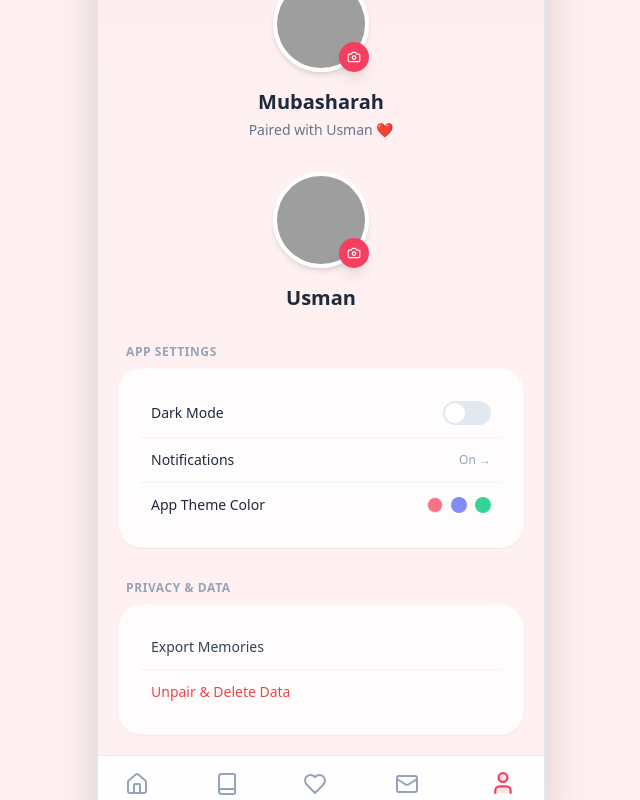
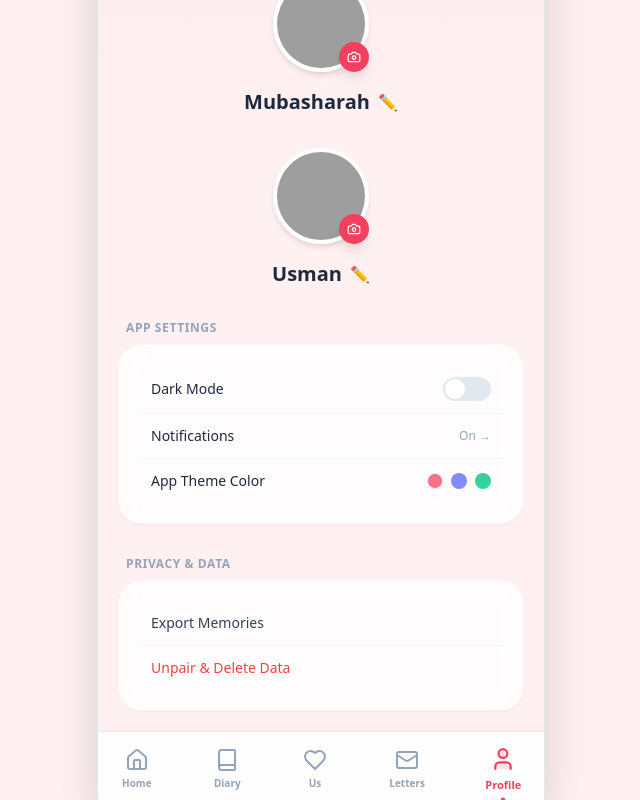
Before and after one commit to mubasharahkafeel/between-us, a React (Vite) app: page / in a window 1280 px wide. Both pictures are taken after a click on the button "Profile". Shown: the part 128-928 px from the top of the page, without its empty margins (319-959 px from the left). Built offline with nearby package versions, Linux system fonts and the light colour scheme; grey boxes are pictures that could not be loaded.

Commit message:
Update App.tsx

```diff
--- a/src/App.tsx
+++ b/src/App.tsx
@@ -522,7 +522,17 @@ const handlePartnerImageUpload = (e) => {
       reader.readAsDataURL(file);
     }
   };
+ const handleNameChange = (person) => {
+    const currentName = person === 'me' ? state.me.name : state.partner.name;
+    const newName = window.prompt('Enter name or nickname:', currentName);
 
+    if (newName && newName.trim()) {
+      dispatch({
+        type: person === 'me' ? 'UPDATE_NAME' : 'UPDATE_PARTNER_NAME',
+        payload: { name: newName.trim() }
+      });
+    }
+  };
   return (
     <div className="space-y-8 pb-24 animate-in fade-in duration-300">
       <h1 className="text-2xl font-bold text-slate-800 dark:text-white pt-2">Settings</h1>
@@ -535,8 +545,17 @@ const handlePartnerImageUpload = (e) => {
           </label>
           <input type="file" id="avatar-upload" className="hidden" accept="image/*" onChange={handleImageUpload} />
         </div>
+        <div className="flex items-center gap-2">
   <h2 className="text-xl font-bold dark:text-white">{state.me.name}</h2>
-        <p className="text-sm text-slate-500 dark:text-slate-400 mt-1">Paired with {state.partner.name} ❤️</p>
+  <button
+    onClick={() => handleNameChange('me')}
+    className="text-slate-400 hover:text-rose-500"
+    aria-label="Edit my name"
+  >
+    ✏️
+  </button>
+</div>
+
       </div>
       <div className="flex flex-col items-center relative">
   <div className="relative">
@@ -562,9 +581,16 @@ const handlePartnerImageUpload = (e) => {
     />
   </div>
 
-  <h2 className="text-xl font-bold dark:text-white">
-    {state.partner.name}
-  </h2>
+  <div className="flex items-center gap-2">
+  <h2 className="text-xl font-bold dark:text-white">{state.partner.name}</h2>
+  <button
+    onClick={() => handleNameChange('partner')}
+    className="text-slate-400 hover:text-rose-500"
+    aria-label="Edit partner name"
+  >
+    ✏️
+  </button>
+</div>
 </div>
 
       <div className="space-y-2">
@@ -615,7 +641,19 @@ export default function App() {
   const [activeTab, setActiveTab] = useState('home');
 
   // Custom Reducer-like state management for simplicity in single file
-  const [state, setState] = useState(INITIAL_STATE);
+  const [state, setState] = useState(() => {
+  const savedData = localStorage.getItem('betweenUsData');
+
+  if (savedData) {
+    try {
+      return JSON.parse(savedData);
+    } catch (error) {
+      return INITIAL_STATE;
+    }
+  }
+
+  return INITIAL_STATE;
+});
 
   const dispatch = (action) => {
     switch (action.type) {
@@ -663,11 +701,35 @@ export default function App() {
           }
         }));
         break;
+
+      case 'UPDATE_NAME':
+        setState(prev => ({
+          ...prev,
+          me: {
+            ...prev.me,
+            name: action.payload.name
+          }
+        }));
+        break;
+
+      case 'UPDATE_PARTNER_NAME':
+        setState(prev => ({
+          ...prev,
+          partner: {
+            ...prev.partner,
+            name: action.payload.name
+          }
+        }));
+        break;
+
       default:
         break;
     }
   };
-
+// Save app data in browser
+useEffect(() => {
+  localStorage.setItem('betweenUsData', JSON.stringify(state));
+}, [state]);
   // Apply theme class to body
   useEffect(() => {
     if (state.theme === 'dark') {
```
Lines whose indentation alone changed are shown as unchanged.
